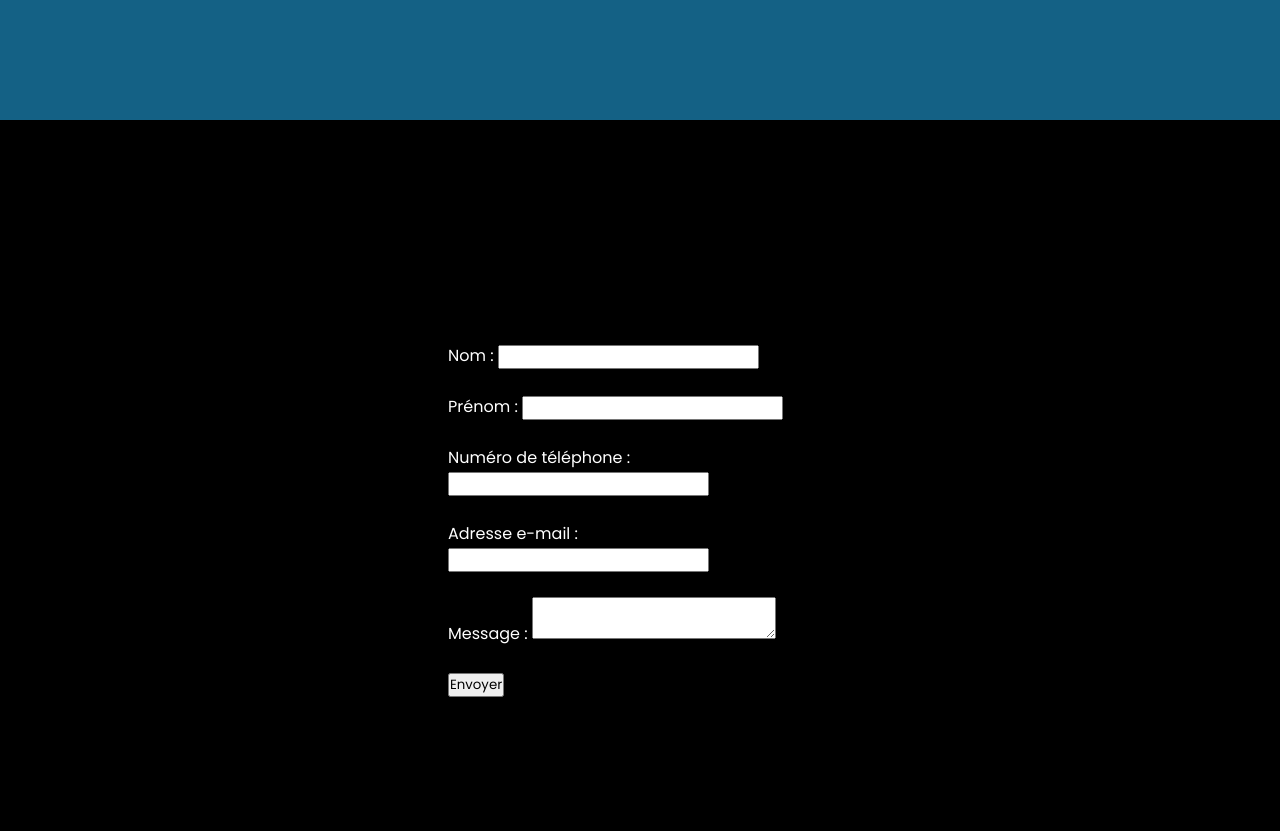
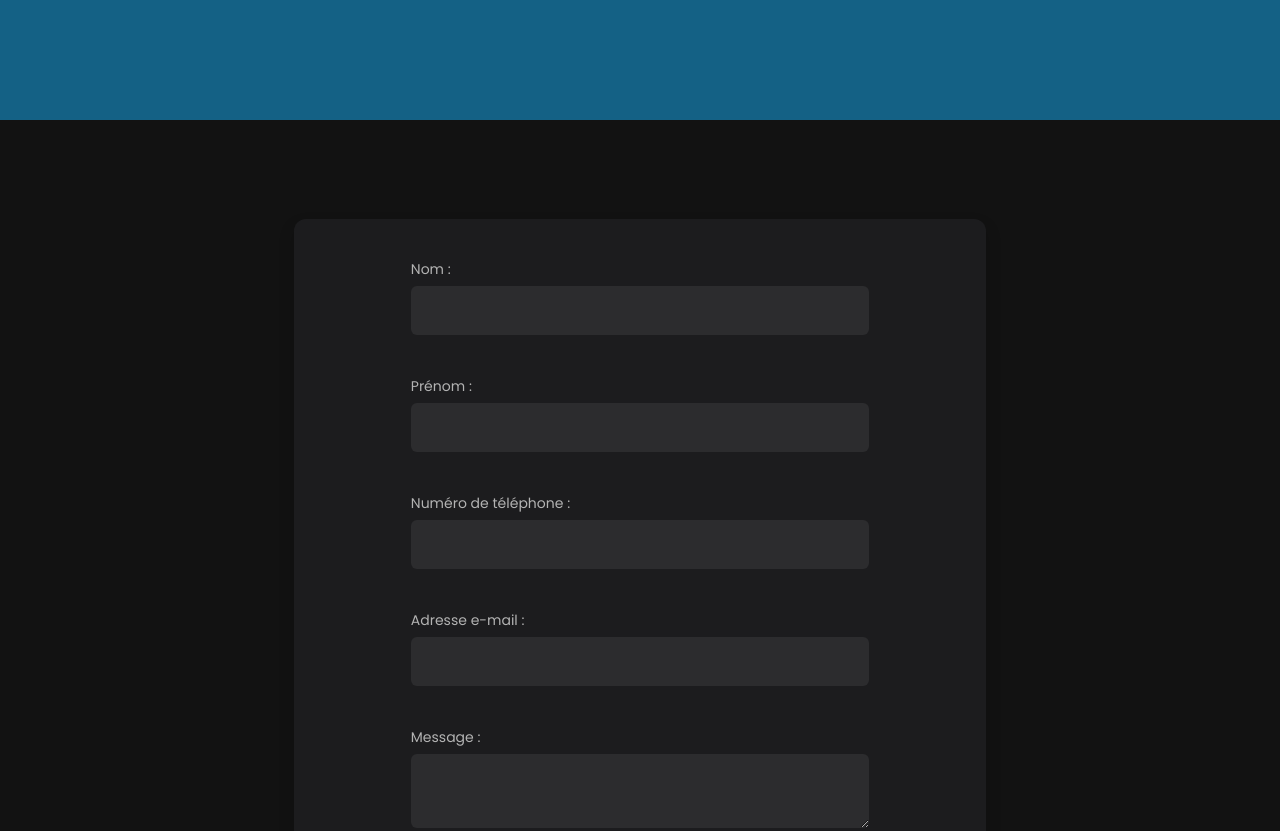
Before and after one commit to kid-emmanuelle/oceanous, a plain HTML site: page index.html in a window 1280 px wide. Shown: the part 2280-3111 px from the top of the page. Drawn offline with Linux system fonts and the light colour scheme; a web font is replaced by a local one.

Commit message:
css hihi

```diff
--- a/assets/css/style.css
+++ b/assets/css/style.css
@@ -434,16 +434,21 @@ nav .fa {
   color: white;
 }
 
+form{
+  width: 75%;
+}
+
 .contact-row {
   display: flex;
   flex-direction: row;
   justify-content: space-around;
   align-items: center;
+  width: 60%;
   height: 100%;
 }
 
 .contact-col {
-  flex-basis: 30%;
+  /*flex-basis: 30%;*/
 }
 
 .testimonial-wrapper {
@@ -451,7 +456,7 @@ nav .fa {
   height: 100%;
   display: flex;
   flex-direction: column;
-  align-items: flex-start;
+  align-items: center;
   justify-content: center;
 }
 
@@ -468,6 +473,77 @@ nav .fa {
 
 .social-icon-wrapper img:hover {
   transform: translateY(-20px);
+}
+
+/* Section du formulaire */
+#contact {
+  display: flex;
+  justify-content: center;
+  align-items: center;
+  height: 120vh;
+  background-color: #121212;
+  color: #ffffff;
+  font-family: 'Montserrat', sans-serif;
+}
+
+/* Conteneur du formulaire */
+.contact-col {
+  background-color: #1c1c1e;
+  padding: 40px;
+  border-radius: 12px;
+  box-shadow: 0 8px 16px rgba(0, 0, 0, 0.2);
+  /*max-width: 400px;*/
+  width: 90%;
+}
+
+/* Champs du formulaire */
+.contact-col input,
+.contact-col textarea {
+  width: 100%;
+  background-color: #2c2c2e;
+  border: none;
+  padding: 12px;
+  margin-bottom: 16px;
+  border-radius: 6px;
+  font-size: 16px;
+  color: #e6e6e6;
+}
+
+/* Bouton d'envoi */
+.contact-col input[type="submit"] {
+  background-color: #3a3a3c;
+  color: #ffffff;
+  font-weight: 600;
+  transition: background-color 0.3s ease;
+  cursor: pointer;
+}
+
+.contact-col input[type="submit"]:hover {
+  background-color: #4a4a4c;
+}
+
+/* Labels */
+.contact-col label {
+  color: #b3b3b3;
+  font-size: 14px;
+  margin-bottom: 6px;
+  display: block;
+}
+
+/* Placeholder styling */
+.contact-col input::placeholder,
+.contact-col textarea::placeholder {
+  color: #7f7f7f;
+  font-style: italic;
+}
+
+/* Ajout du style pour le bouton */
+.contact-col input[type="submit"] {
+  display: block;
+  width: 100%;
+  padding: 12px;
+  border-radius: 6px;
+  text-transform: uppercase;
 }
 
 /* Adding Responsiveness */
```
